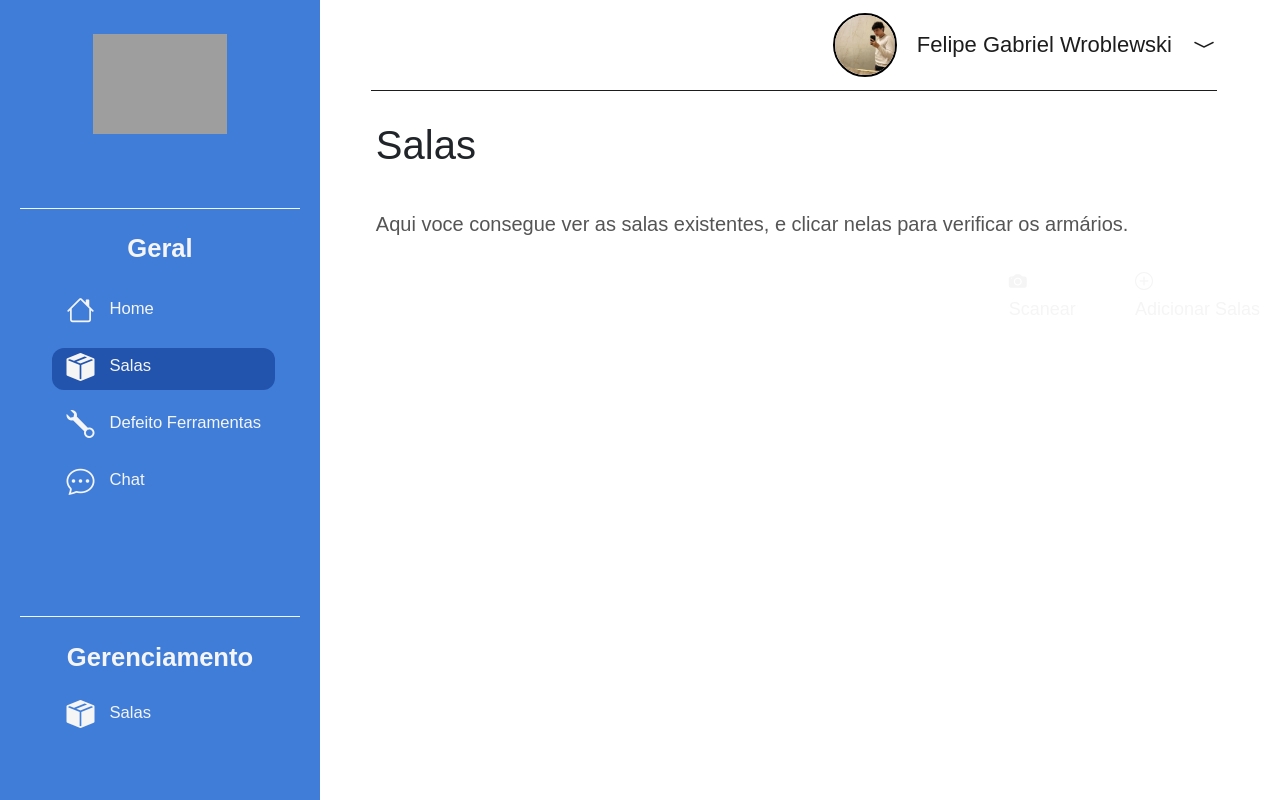
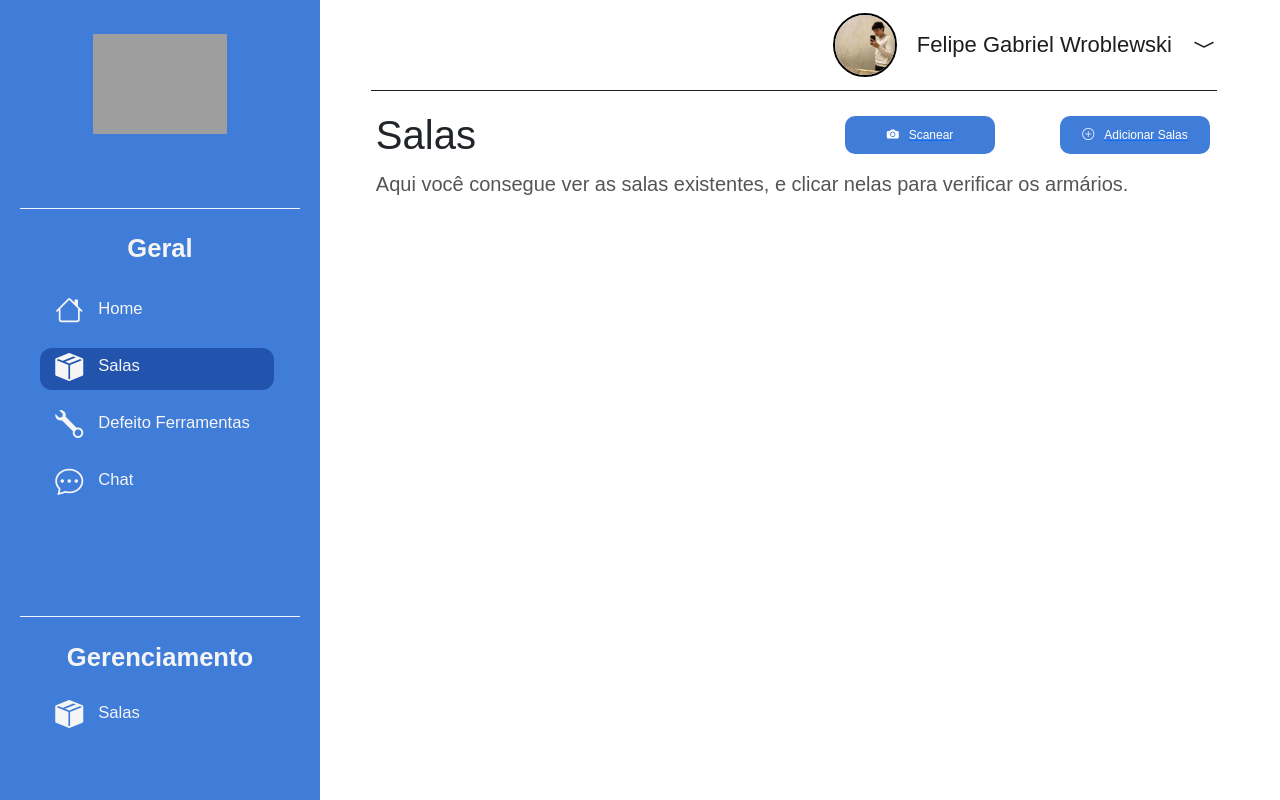
Before and after one commit to GustavoKobielski/Projeto-Final-Senai, a Flask app: page /salas/ in a window 1280 px wide. Run offline with Flask 3, Linux system fonts and the light colour scheme; a user stored in the database is signed in; some libraries are stand-ins or nearby versions; grey boxes are pictures that could not be loaded.

Commit message:
responsive templates

```diff
--- a/app/templates/navbar.html
+++ b/app/templates/navbar.html
@@ -1,5 +1,6 @@
 <!DOCTYPE html>
 <html lang="pt-BR">
+
 
 <head>
     <meta charset="UTF-8">
@@ -7,11 +8,13 @@
     <title>Projeto Final</title>
     <link rel="stylesheet" href="https://cdn.jsdelivr.net/npm/bootstrap-icons@1.11.3/font/bootstrap-icons.min.css">
 
+
     <style>
         body {
             height: 100%;
             margin: 0;
         }
+
 
         .barraLateral {
             width: 25%;
@@ -28,11 +31,13 @@
             transition: transform 0.3s ease;
         }
 
+
         .senai {
             width: 21vw;
             object-fit: contain;
             max-height: 100px;
         }
+
 
         .logo2 {
             display: flex;
@@ -40,17 +45,12 @@
             margin-top: 5%;
         }
 
+
         .linha {
             border-bottom: 0.5px solid aliceblue;
             margin-bottom: -4%;
         }
 
-        a {
-            color: #f5f5f5;
-            text-decoration: none;
-            font-size: 18px;
-            margin-left: 5%;
-        }
 
         .titulo {
             text-align: center;
@@ -59,9 +59,11 @@
             margin-top: 10%;
         }
 
+
         .a:hover {
             cursor: pointer;
         }
+
 
         .botaoNB {
             color: #f5f5f5;
@@ -73,6 +75,7 @@
             margin: 15px 0;
         }
 
+
         .botaoNB a {
             display: flex;
             align-items: center;
@@ -83,10 +86,12 @@
             text-decoration: none;
         }
 
+
         .botaoNB.ativo {
             background-color: #02247b77;
             border-radius: 12px;
         }
+
 
         .botaoNB:hover {
             cursor: pointer;
@@ -94,15 +99,18 @@
             border-radius: 12px;
         }
 
+
         .botaoNB img {
             width: 10%;
             position: relative;
             top: -11%;
         }
 
+
         ul li {
             list-style-type: none;
         }
+
 
         .botaoNB .txt-link {
             margin-left: 15px;
@@ -111,9 +119,15 @@
             flex-direction: row;
         }
 
+
         .txt-link {
             font-size: 30px;
+            color: #f5f5f5;
+            text-decoration: none;
+            font-size: 18px;
+            margin-left: 5%;
         }
+
 
         .pessoa {
             display: flex;
@@ -122,10 +136,11 @@
             margin: 1% 95%;
         }
 
+
         .iconHeader {
             margin-right: 20px;
-            font-size: 32px;
         }
+
 
         .iconHeader img {
             width: 8vh;
@@ -139,12 +154,15 @@
             /* Centraliza a imagem no contêiner */
         }
 
+
         .txt-header {
             margin: 0;
             font-size: 22px;
             white-space: nowrap;
             color: #1D1D1D;
+            text-decoration: none;
         }
+
 
         .Seta {
             position: relative;
@@ -154,6 +172,7 @@
             cursor: pointer;
         }
 
+
         .linhaHeader {
             border-bottom: 1.0px solid #1D1D1D;
             margin: 0 auto;
@@ -161,7 +180,9 @@
             position: relative;
             left: 12%;
 
+
         }
+
 
         .sair {
             width: 6.5%;
@@ -178,10 +199,12 @@
             cursor: pointer;
         }
 
+
         .juncao {
             display: flex;
             gap: 10px;
         }
+
 
         .popup-link {
             color: black;
@@ -193,23 +216,28 @@
             height: 100%;
         }
 
+
         .txt-sair {
             font-size: 25px;
             font-weight: 500;
         }
+
 
         .iconSair {
             font-size: 25px;
             font-weight: 500;
         }
 
+
         #popup {
             user-select: none;
         }
 
+
         .profile-img {
             border: 2px solid black;
         }
+
 
         .toggle-btn {
             display: none;
@@ -224,9 +252,11 @@
             z-index: 1000;
         }
 
+
         .barraLateral.hidden {
             transform: translateX(-100%);
         }
+
 
         @media screen and (max-width: 1500px) {
             .barraLateral {
@@ -282,29 +312,54 @@
             }
         }
 
+
         @media screen and (max-width: 768px) {
             .linhaHeader {
                 margin: auto;
-                width: 100%;
+                width: 64.5%;
             }
             .botaoNB .icon {
                 font-size: 18px;
             }
 
+
             .toggle-btn {
                 display: block;
             }
+
 
             /* Esconde a barra lateral por padrão em telas pequenas */
             .barraLateral {
                 transform: translateX(-100%);
             }
 
+
             /* Quando o botão for clicado, a barra lateral aparece */
             .barraLateral.active {
                 transform: translateX(0);
             }
 
+
+            .txt-header {
+                font-size: 18px;
+            }
+
+
+            @media screen and (max-width: 465px) {
+            .txt-header {
+                font-size: 12px;
+            }
+            .iconHeader {
+                margin-right: 10px;
+            }
+            .Seta{
+                margin-left: 5px;
+                margin-right: 11px;
+            }
+            .linhaHeader {
+                width: 59%;
+            }
+            }
         }
     </style>
 </head>
@@ -323,12 +378,14 @@
         <div class="linhaHeader"></div>
     </div>
 
+
     <div class="barraLateral">
         <div class="logo2">
             <img src="https://logodownload.org/wp-content/uploads/2019/08/senai-logo-1.png" class="senai">
         </div>
         <div class="linha"></div>
         <p class="titulo">Geral</p>
+
 
         <ul class="listBtn">
             <li class="botaoNB">
@@ -338,12 +395,14 @@
                 </a>
             </li>
 
+
             <li class="botaoNB">
                 <a href="{{url_for('salas')}}">
                     <span class="icon"><i class="bi bi-box-seam-fill"></i></span>
                     <span class="txt-link">Salas</span>
                 </a>
             </li>
+
 
             <li class="botaoNB">
                 <a href="{{url_for('ferramentasSuporte')}}">
@@ -352,6 +411,7 @@
                 </a>
             </li>
 
+
             <li class="botaoNB">
                 <a href="{{url_for('chat')}}">
                     <span class="icon"><i class="bi bi-chat-dots"></i></span>
@@ -359,14 +419,14 @@
                 </a>
             </li>
 
-
         </ul>
-
 
         <div id="messageContainer"></div>
 
+
         <div class="linha"></div>
         <p class="titulo">Gerenciamento</p>
+
 
         <ul class="listBtn">
             <li class="botaoNB">
@@ -377,10 +437,8 @@
             </li>
         </ul>
 
+
     </div>
-
-
-
 
     <div id="popup" class="sair">
         <a href="{{url_for('logout')}}" class="popup-link" onclick="togglePopup()">
@@ -392,11 +450,10 @@
     </div>
 
 
+    <script>
+        var menuItem = document.querySelectorAll('.botaoNB');
 
 
-
-    <script>
-        var menuItem = document.querySelectorAll('.botaoNB');
 
 
         function highlightActiveLink() {
@@ -410,6 +467,8 @@
         }
 
 
+
+
         menuItem.forEach((item) =>
             item.addEventListener('click', function (event) {
                 event.preventDefault();
@@ -418,6 +477,7 @@
                 });
                 this.classList.add('ativo');
 
+
                 const link = this.querySelector('a');
                 if (link) {
                     window.location.href = link.href;
@@ -425,7 +485,10 @@
             })
         );
 
+
         window.onload = highlightActiveLink;
+
+
 
 
         function togglePopup() {
@@ -436,6 +499,7 @@
                 popup.style.display = 'block';
             }
         }
+
 
         // Fechar o popup ao clicar fora dele
         document.addEventListener('click', function (event) {
@@ -449,19 +513,24 @@
             }
         });
 
+
         // Adicionar evento de clique ao ícone para parar a propagação do evento
         document.querySelector('.iconSair').addEventListener('click', function (event) {
             event.stopPropagation();
             togglePopup();
         });
 
+
             function toggleNavbar() {
                 const navbar = document.querySelector('.barraLateral');
                 navbar.classList.toggle('active');
             }
 
+
     </script>
+
 
 </body>
 
+
 </html>
--- a/app/templates/salas2.html
+++ b/app/templates/salas2.html
@@ -1,14 +1,14 @@
 {% extends 'base.html' %}
-
 {% block content %}
-
 {% include 'navbar.html' %}
 
 <style>
 
+
     html {
         font-size: 62.5%;
     }
+
 
     body {
         font-family: Arial, sans-serif;
@@ -24,16 +24,21 @@
         box-sizing: border-box;
     }
 
-    /* não mexer (arrumando navbar) */
-    .listBtn {
-        padding-left: 32px;
+
+    .title-btn-container {
+        display: flex;
+        align-items: center;
+        justify-content: space-between;
     }
+
 
     .main-title {
         margin-top: 1rem;
-        margin-bottom: 3rem;
+        margin-bottom: 2rem;
         font-size: 4rem;
+        margin: 0;
     }
+
 
     .main-txt {
         margin-top: 1rem;
@@ -43,51 +48,67 @@
         display: inline-block;
     }
 
+
     .btns {
         display: flex;
         gap: 15px;
-        justify-content: end;
     }
 
-    .btn-scanner .btn-add-room {
-        color: red;
+
+    .btn-scanner , .btn-add-room {
+        background-color: #407DD8;
+        justify-content: center;
+        padding: 10px;
+        color: white;
+        border-radius: 10px;
+        cursor: pointer;
+        width: 15rem;
+        display: flex;
+        gap: 10px;
+        font-size: 1.2rem;
+        margin-right: 5rem;
     }
+
+
+    .btn-scanner p, .btn-add-room p {
+        margin: 0;
+    }
+
 
 </style>
 
 <main>
 
-    <h1 class="main-title">Salas</h1>
+    <div class="title-btn-container">
 
-    <p class="main-txt">Aqui voce consegue ver as salas existentes, e clicar nelas para verificar os armários.</p>
+        <h1 class="main-title">Salas</h1>
 
-    <div class="btns">
+        <div class="btns">
+            <a href="javascript:void(0)" id="openPopupScan">
+                <div class="btn-scanner">
+                    <span class="iconScan"><i class="bi bi-camera-fill"></i></span>
+                    <p class="txt-salas">Scanear</p>
+                </div>
+            </a>
 
-        <a href="javascript:void(0)" id="openPopupScan">
 
-            <div class="btn-scanner">
-
-                <span class="iconScan"><i class="bi bi-camera-fill"></i></span>
-                <p class="txt-salas">Scanear</p>
-
-            </div>
-
-        </a>
-
-        <a href="javascript:void(0)" id="openPopup">
-
-            <div class="btn-add-room">
-
-                <span class="iconSalas"><i class="bi bi-plus-circle"></i></span>
-                <p class="txt-salas">Adicionar Salas</p>
-
-            </div>
-
-        </a>
+            <a href="javascript:void(0)" id="openPopup">
+                <div class="btn-add-room">
+                    <span class="iconSalas"><i class="bi bi-plus-circle"></i></span>
+                    <p class="txt-salas">Adicionar Salas</p>
+                </div>
+            </a>
+        </div>
+    </div>
 
 
 
-    </div>
+    <p class="main-txt">Aqui você consegue ver as salas existentes, e clicar nelas para verificar os armários.</p>
+
+
+    <section class="cards">
+
+    </section>
 
 </main>
 
--- a/app/views.py
+++ b/app/views.py
@@ -69,7 +69,7 @@ def allowed_file(filename):
 #############################################
 ######## LOGIN PAGE #########################
 #############################################
-@app.route('/', methods=['GET', 'POST'])
+@app.route('/login', methods=['GET', 'POST'])
 def homepage():
     form = LoginForm()
 
```
Also changed, not shown: app/templates/homepage2.html (+29 -4 lines), instance/database.db.
